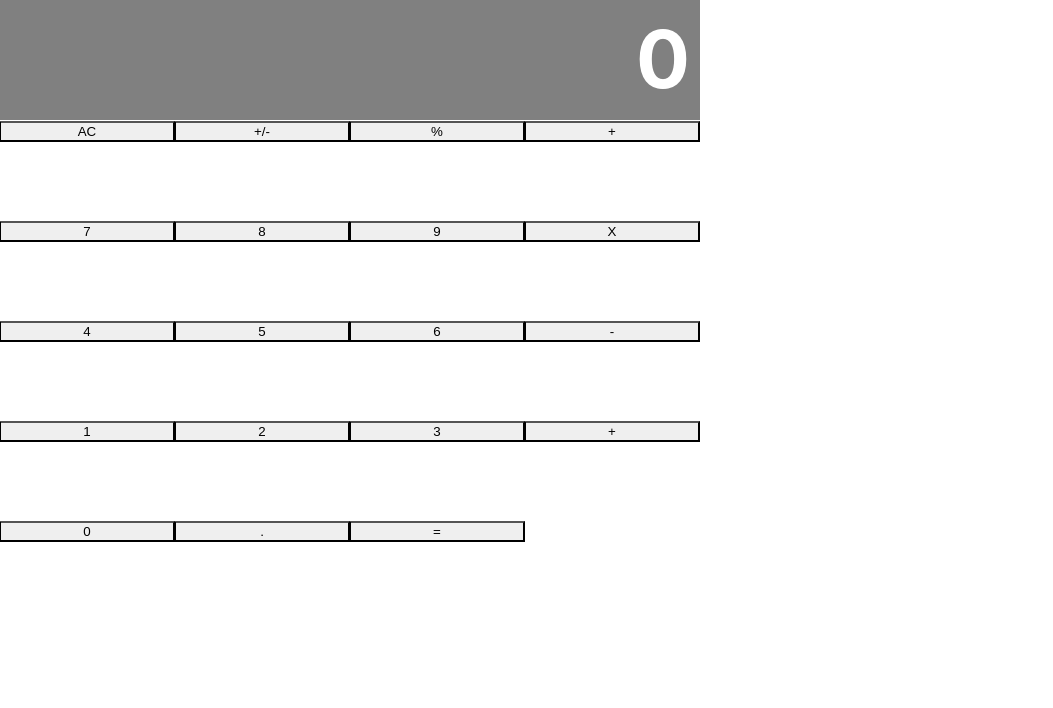
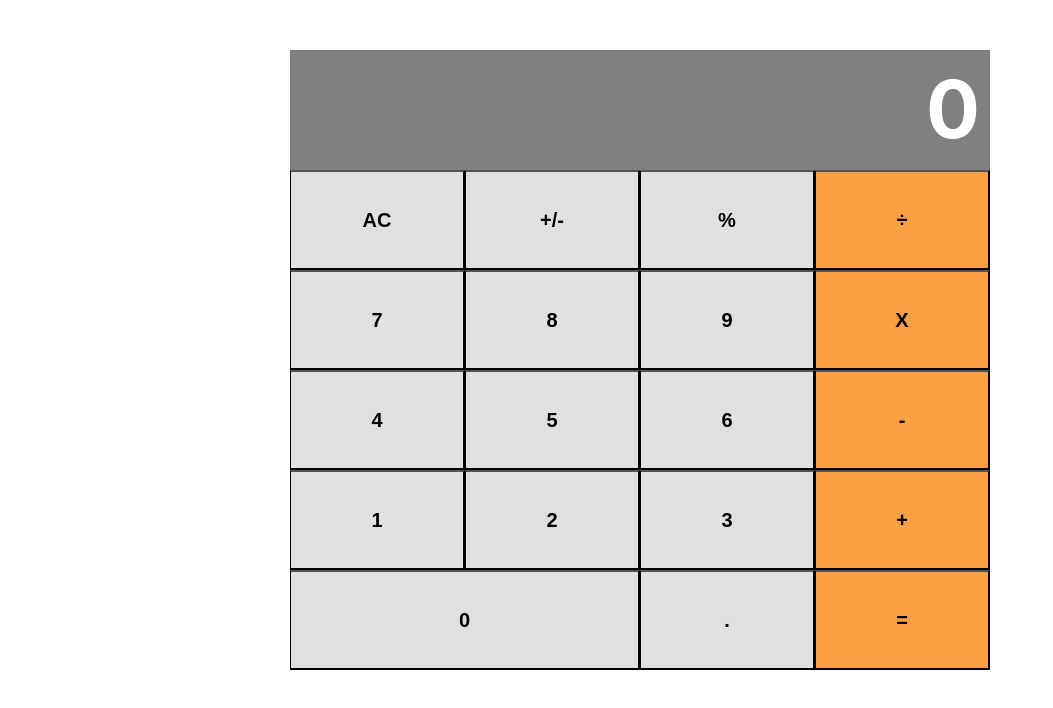
Before and after one commit to moudio/react-calculator, a React (Create React App) app: page / in a window 1280 px wide. Shown: the top 708 px of the page, without its empty margins (0-1053 px from the left). Built offline with nearby package versions, Linux system fonts and the light colour scheme.

Commit message:
Styling the calculator using CSS

```diff
--- a/src/App.css
+++ b/src/App.css
@@ -2,4 +2,5 @@
 display: flex;
 flex-direction: column;
 width: 700px;
+margin: 50px auto;
 }
--- a/src/Button.css
+++ b/src/Button.css
@@ -2,4 +2,9 @@
   width: 25%;
   text-align: center;
   border-left: 1px solid black;
+  font-size: 20px;
+  font-weight: bold;
+  color: black;
+  height: 100%
+
 }
--- a/src/ButtonPanel.css
+++ b/src/ButtonPanel.css
@@ -1,5 +1,3 @@
-.group{
-
+.ButtonPanel .group {
   height: 100px;
-
 }
--- a/src/components/Button.js
+++ b/src/components/Button.js
@@ -1,20 +1,28 @@
 import React from 'react';
 import Proptypes from 'prop-types';
-import '../Button.css'
+import '../Button.css';
 
 const button = props => {
-  const { name, color, wide } = props;
+  const { name, color } = props;
+  let { wide } = props;
+  wide = wide === true ? '50%' : '25%';
   return (
-    <button type="button" className="Button">{name}</button>
+    <button type="button" className="Button" style={{ background: color, width: wide }}>{name}</button>
   );
 };
 
+
 button.defaultProps = {
   name: '',
+  color: '#FA9F42',
+  wide: false,
 };
 
 button.propTypes = {
   name: Proptypes.string,
+  color: Proptypes.string,
+  wide: Proptypes.bool,
 };
 
+
 export default button;
--- a/src/components/ButtonPanel.js
+++ b/src/components/ButtonPanel.js
@@ -1,36 +1,36 @@
 import React from 'react';
 import Button from './Button';
-import '../ButtonPanel.css'
+import '../ButtonPanel.css';
 
 const buttonPanel = () => (
-  <div>
+  <div className="ButtonPanel">
     <div className="group group-1">
-      <Button name="AC" />
-      <Button name="+/-" />
-      <Button name="%" />
-      <Button name="+" />
+      <Button name="AC" color="#E0E0E2" />
+      <Button name="+/-" color="#E0E0E2" />
+      <Button name="%" color="#E0E0E2" />
+      <Button name="÷" />
     </div>
     <div className="group group-2">
-      <Button name="7" />
-      <Button name="8" />
-      <Button name="9" />
+      <Button name="7" color="#E0E0E2" />
+      <Button name="8" color="#E0E0E2" />
+      <Button name="9" color="#E0E0E2" />
       <Button name="X" />
     </div>
     <div className="group group-3">
-      <Button name="4" />
-      <Button name="5" />
-      <Button name="6" />
+      <Button name="4" color="#E0E0E2" />
+      <Button name="5" color="#E0E0E2" />
+      <Button name="6" color="#E0E0E2" />
       <Button name="-" />
     </div>
     <div className="group group-4">
-      <Button name="1" />
-      <Button name="2" />
-      <Button name="3" />
+      <Button name="1" color="#E0E0E2" />
+      <Button name="2" color="#E0E0E2" />
+      <Button name="3" color="#E0E0E2" />
       <Button name="+" />
     </div>
     <div className="group group-5">
-      <Button name="0" />
-      <Button name="." />
+      <Button name="0" wide color="#E0E0E2" />
+      <Button name="." color="#E0E0E2" />
       <Button name="=" />
     </div>
   </div>
--- a/src/components/Display.js
+++ b/src/components/Display.js
@@ -1,6 +1,6 @@
 import React from 'react';
 import Proptypes from 'prop-types';
-import '../Display.css'
+import '../Display.css';
 
 const display = props => {
   const { result } = props;
```
